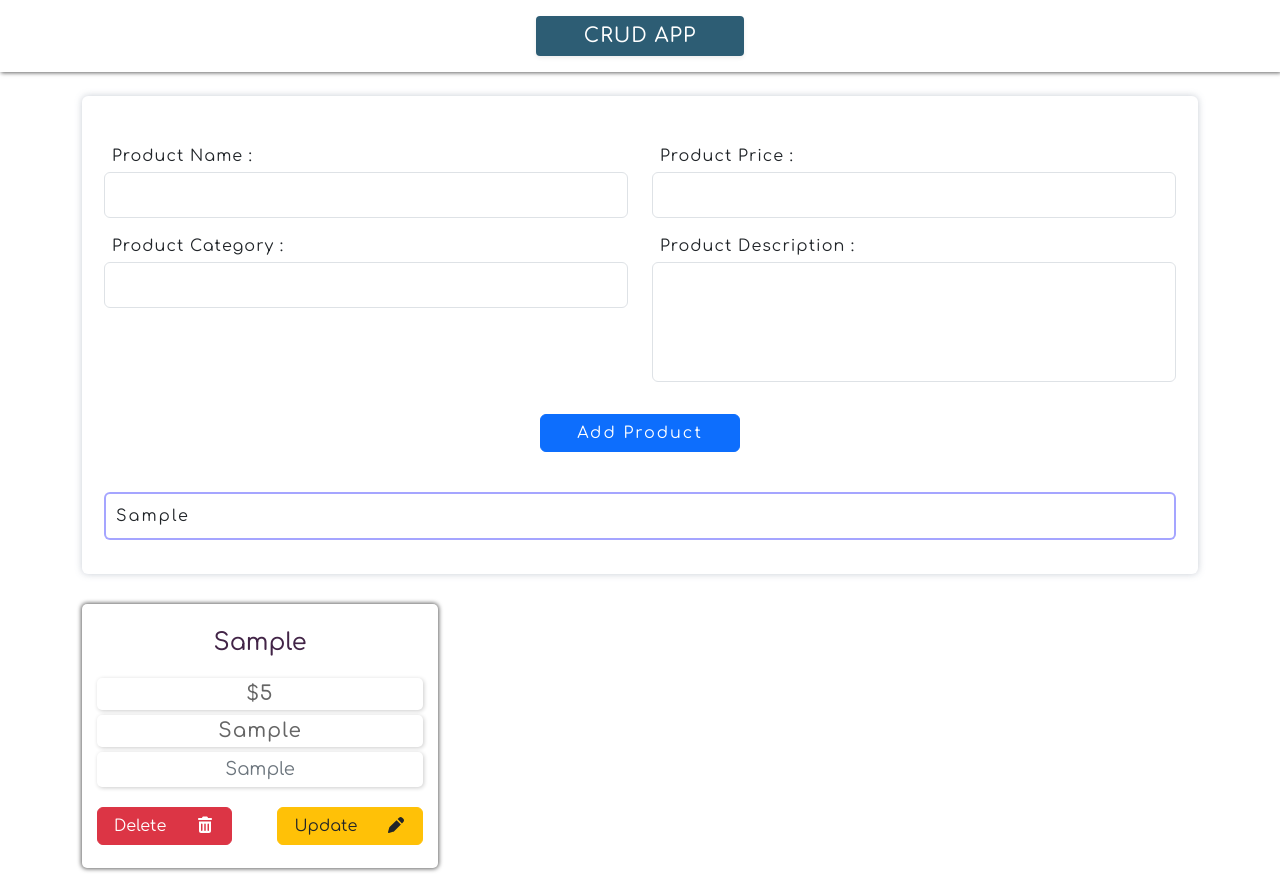
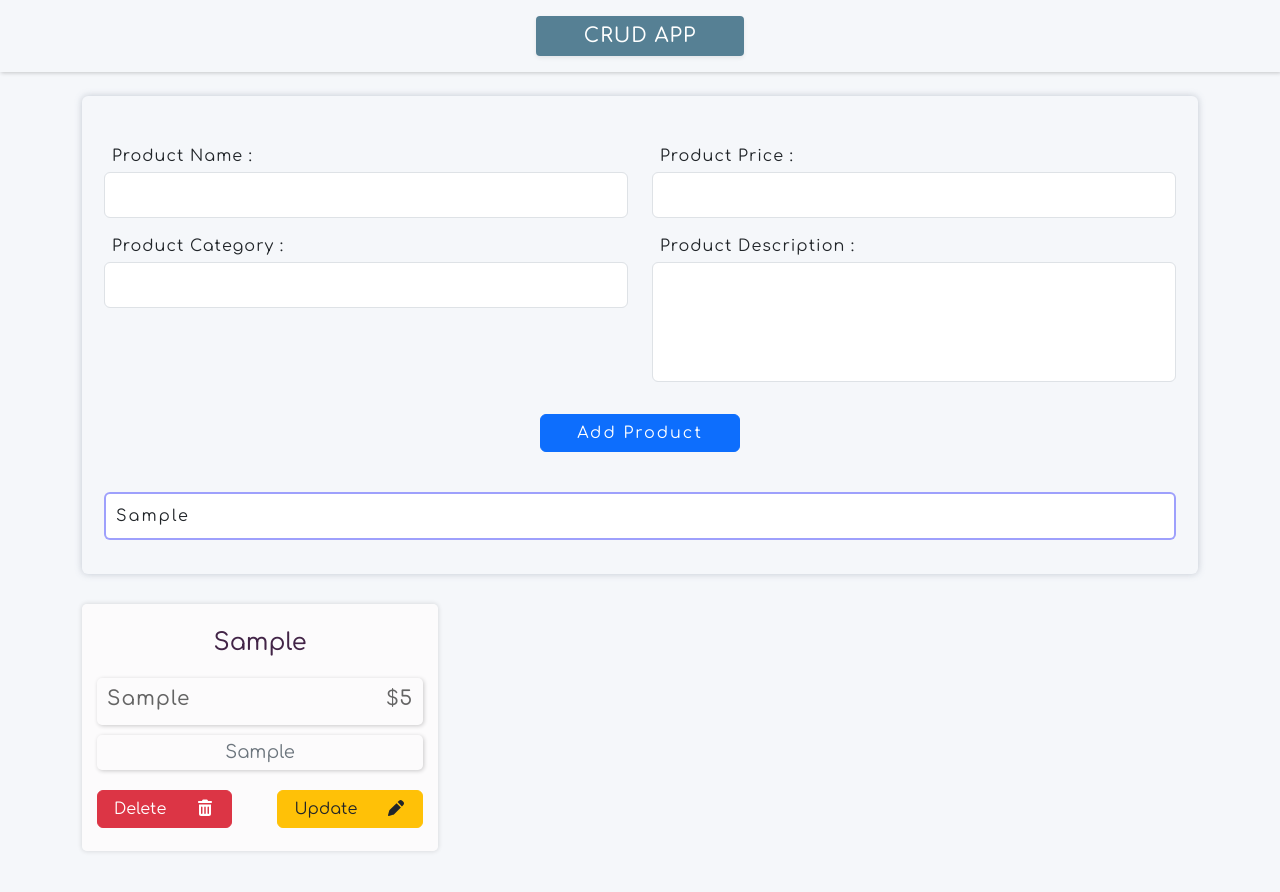
Before and after one commit to AhmedElabrass25/CRUD_APP, a plain HTML site: page index.html in a window 1280 px wide. Both pictures are taken after typing "Sample", "5", "Sample", "Sample", "Sample" into the empty fields and a click on the button "Add Product". Drawn offline with Linux system fonts and the light colour scheme.

Commit message:
add anoter style

```diff
--- a/css/style.css
+++ b/css/style.css
@@ -8,6 +8,7 @@
 
 body {
   font-family: "Comfortaa", serif;
+  background-color: #f5f7fa;
 }
 
 /* >>>>>>>>Loading<<<<<<<<< */
@@ -74,8 +75,8 @@ body {
 
 .title {
   width: 100%;
-  background-color: white;
-  box-shadow: 1px 1px 4px rgba(0, 0, 0, 0.6);
+  background-color: #f5f7fa;
+  box-shadow: 1px 1px 4px rgba(0, 0, 0, 0.2);
   position: sticky;
   top: 0;
   left: 0;
@@ -86,7 +87,7 @@ body {
 .title h1 {
   letter-spacing: 1px;
   font-family: "Comfortaa", serif;
-  background-color: #0b435edb;
+  background-color: #225872bf;
   color: white;
   font-weight: 500;
 }
@@ -143,8 +144,8 @@ form .formBtn button {
 >>>>>>>>>>>>>>>>>>>>>>>>>>> */
 
 .displayProduct .theCard {
-  background-color: white;
-  box-shadow: 0px 0px 4px 1px rgba(0, 0, 0, 0.6);
+  background-color: rgba(255, 254, 254, 0.718);
+  box-shadow: 0px 0px 4px 1px rgba(0, 0, 0, 0.1);
   padding: 15px;
   border-radius: 5px;
 }
@@ -164,6 +165,13 @@ form .formBtn button {
   margin-bottom: 20px !important;
 }
 
+.displayProduct .theCard .price_category {
+  box-shadow: 1px 1px 4px rgba(0, 0, 0, 0.2);
+  padding: 5px 10px;
+  border-radius: 5px;
+  margin-bottom: 10px;
+}
+
 .displayProduct .theCard .price,
 .displayProduct .theCard .category {
   font-size: 20px;
@@ -172,7 +180,6 @@ form .formBtn button {
   letter-spacing: 1px;
   margin-bottom: 5px !important;
   font-weight: 500;
-  box-shadow: 1px 1px 4px rgba(0, 0, 0, 0.2);
   padding: 4px 0px;
   border-radius: 5px;
   color: rgba(50, 49, 49, 0.75) !important;
--- a/js/main.js
+++ b/js/main.js
@@ -70,10 +70,13 @@ function displayProducts() {
       <div class="col-lg-4 col-md-6 col-12 mb-4" id=${i}>
             <div class="theCard text-center">
               <h4 class="proName">${productsArr[i].theName}</h4>
-              <h5 class="price">$${productsArr[i].price}</h5>
-              <h5 class="category">
+             <div class="price_category d-flex flex-wrap align-items-center justify-content-between">
+             <h5 class="category">
                ${productsArr[i].category}
               </h5>
+              <h5 class="price">$${productsArr[i].price}</h5>
+             </div>
+
                  <p class="w-100 text-secondary mb-2">
                 ${productsArr[i].description}
               </p>
@@ -97,7 +100,7 @@ function displayProducts() {
     ? cartoona
     : `
     <div class="w-100 d-flex align-items-center justify-content-center flex-wrap text-center">
-    <p class="alert alert-info fs-4 py-1 px-5 w-75"
+    <p class="alert alert-light fs-4 py-1 px-5 w-75"
       style="letter-spacing:1px;">There is no products ...................!</p>
     </div>
     `;
@@ -127,11 +130,11 @@ function searchProducts() {
      <div class="col-lg-4 col-md-6 col-12 mb-4" id=${i}>
             <div class="theCard text-center">
               <h4 class="proName">${productsArr[i].theName}</h4>
-              <h5 class="price">${productsArr[i].price}$</h5>
               <h5 class="category">
                ${productsArr[i].category}
               </h5>
-                 <p class="w-100 text-secondary mb-2">
+              <h5 class="price">${productsArr[i].price}$</h5>
+                 <p class="w-100 mb-2">
                 ${productsArr[i].description}
               </p>
              <div class="d-flex flex-wrap align-items-center justify-content-between">
```
